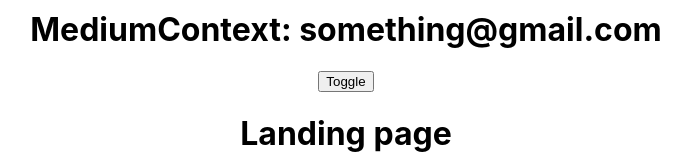
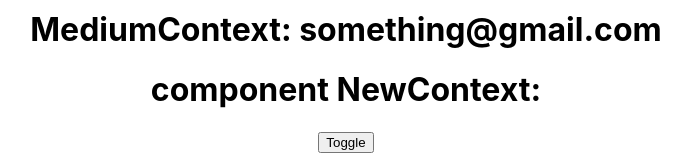
Before and after one commit to elahemortazavi/react-test, a React (Create React App) app: page / in a window 1280 px wide. Shown: the part 925-1085 px from the top of the page, without its empty margins (294-985 px from the left). Built offline with nearby package versions, Linux system fonts and the light colour scheme.

Commit message:
showContext

```diff
--- a/src/App.js
+++ b/src/App.js
@@ -10,12 +10,14 @@
 import MediumContext from './MediumContext';
 import Login from "./Login";
 import Landing from "./Landing";
+import ShowContext from './ShowContext';
 
 
 export const NameContext = React.createContext();
 export const AgeContext = React.createContext();
 export const FamilyContext = React.createContext();
 export const EmailContext = React.createContext();
+export const TvShowContext = React.createContext();
 
 
 function App(props) {
@@ -25,6 +27,7 @@
   const [family, setFamily] = useState("king");
   const [email, setEmail] = useState("something@gmail.com");
   const[toggle, setToggle] = useState(true);
+  const [show, setShow] = useState("breaking bad");
 
 
   return (
@@ -54,11 +57,14 @@
         <MediumContext email={email} />
       </EmailContext.Provider>
 
+      <TvShowContext.Provider value={show}>
+        <NewContext show={show} />
+      </TvShowContext.Provider>
+
       <div>
         <button onClick={() => setToggle(!toggle)}>Toggle</button>
         {toggle ? <Landing /> : <Login />}
       </div>
-
     </div>
   );
 }
--- /dev/null
+++ b/src/ShowContext.js
@@ -0,0 +1,12 @@
+import React, { useContext } from 'react';
+import { TvShowContext } from "./App";
+
+const ShowContext = () => {
+    return (
+        <div>
+
+        </div>
+    );
+};
+
+export default ShowContext;
```
